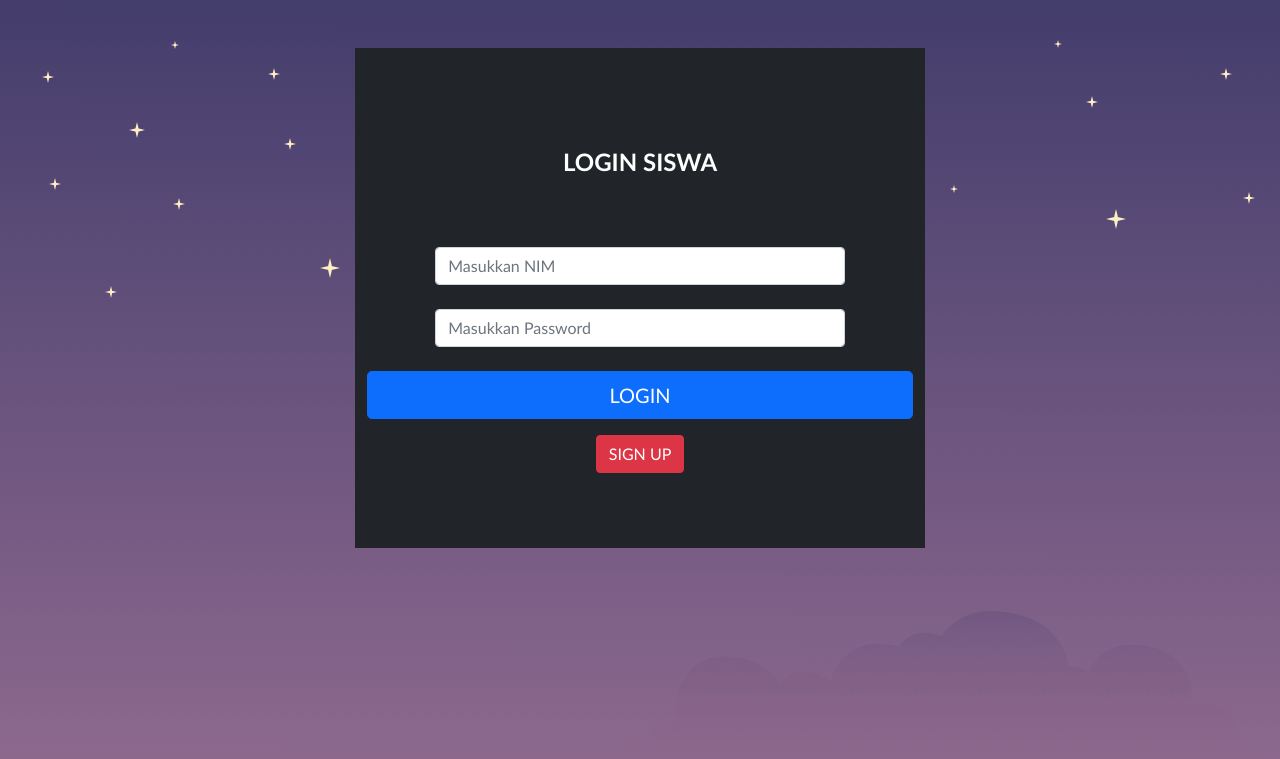
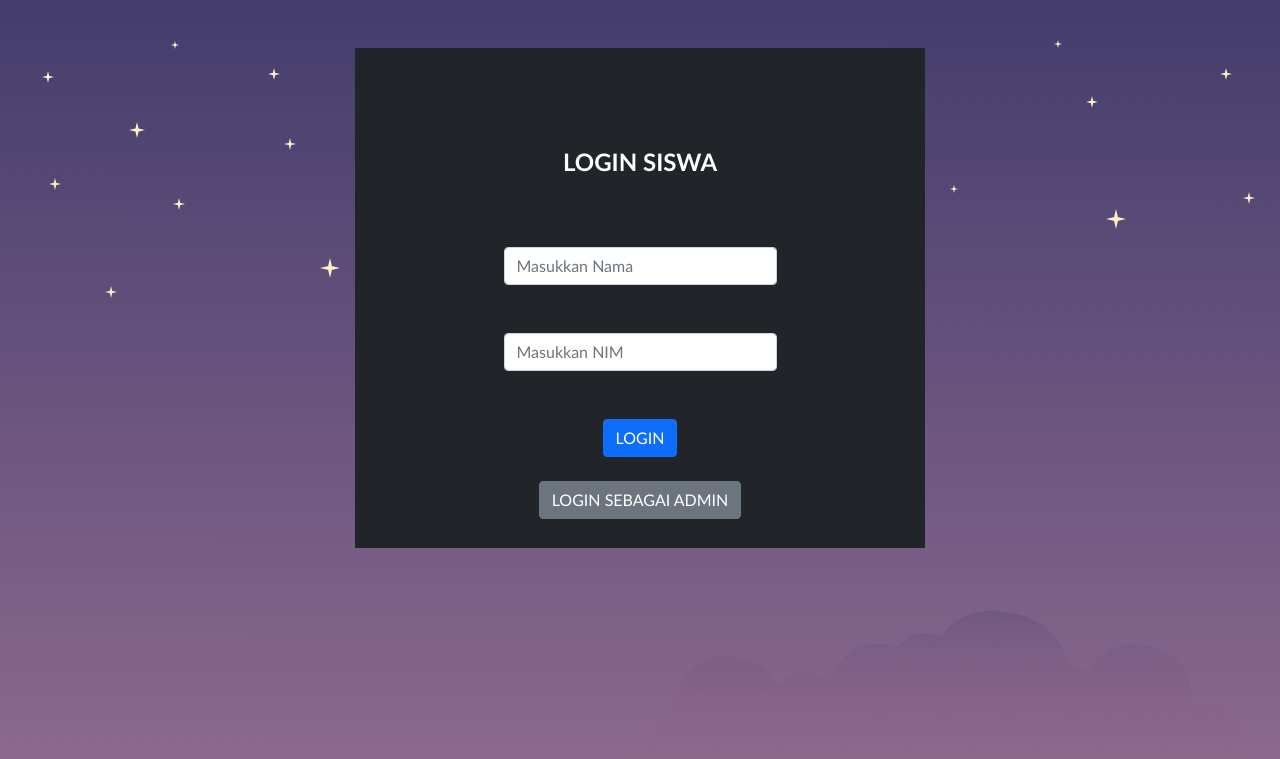
Before and after one commit to SINDIAYU9/WEB-CRUD, a PHP site: page /login_siswa.php in a window 1280 px wide. Shown: the top 759 px of the page. Run offline with PHP 8.4, Linux system fonts and the light colour scheme.

Commit message:
Update login_siswa.php
fix login login berdasarkan nama dan nim

```diff
--- a/WebCRUD-main/login_siswa.php
+++ b/WebCRUD-main/login_siswa.php
@@ -8,12 +8,11 @@ if (isset($_SESSION['siswa_login'])) {
 
 // Memanggil atau membutuhkan file function.php
 require 'function.php';
-include "koneksi.php";
 
 // Jika tombol login diklik
 if (isset($_POST['login'])) {
+    $nama = $_POST['nama'];
     $nim = $_POST['nim'];
-    $password = md5($_POST['password']); // Gunakan md5 untuk password
 
     // Mengambil data siswa berdasarkan nim
     $result = mysqli_query($koneksi, "SELECT * FROM siswa WHERE nim = '$nim'");
@@ -32,8 +31,8 @@ if (isset($_POST['login'])) {
         $error = true;
     }
 }
+?>
 
-?>
 
 <!DOCTYPE html>
 <html lang="en">
@@ -51,7 +50,7 @@ if (isset($_POST['login'])) {
      <!-- My CSS -->
      <link rel="stylesheet" href="css/login.css">
 
-    <title>Form Login Siswa</title>
+     <title>Login Siswa</title>
 </head>
 
 <body background="img/bg/bck.png">
@@ -60,29 +59,21 @@ if (isset($_POST['login'])) {
           <div class="row my-5">
                <div class="col-md-6 text-center login bg-dark">
                     <h4 class="fw-bold" style="color: white;">Login Siswa</h4>
-                <!-- Pesan error jika login gagal -->
+                    <!-- Ini Error jika tidak bisa login -->
                     <?php if (isset($error)) : ?>
-                <div class="alert alert-danger" role="alert">
-                    NIM atau Password salah!
-                </div>
+                    <?php echo '<script>alert("Nama atau NIM Salah!");</script>'; ?>
                     <?php endif; ?>
                     <form action="" method="post">
                          <div class="form-group user">
-                        <input type="text" class="form-control w-75 mx-auto" placeholder="Masukkan NIM"
-                            name="nim" autocomplete="off" required>
+                              <input type="text" class="form-control w-50" placeholder="Masukkan Nama" name="nama" autocomplete="off" required>
                          </div>
-                    <div class="form-group my-4">
-                        <input type="password" class="form-control w-75 mx-auto" placeholder="Masukkan Password"
-                            name="password" autocomplete="off" required>
+                         <div class="form-group my-5">
+                              <input type="text" class="form-control w-50" placeholder="Masukkan NIM" name="nim" autocomplete="off" required>
                          </div>
-                    <div class="d-grid gap-2">
-                        <button class="btn btn-primary btn-lg text-uppercase" type="submit" name="login">Login</button>
-                    </div>
-                    <div class="text-center mt-3">
-                        <a href="registrasi_siswa.php" class="btn btn-danger text-uppercase"><i
-                                class="bi bi-pencil-square"></i> Sign Up</a>
-                    </div>
+                         <button class="btn btn-primary text-uppercase" type="submit" name="login">Login</button>
                     </form>
+                    <br>
+                    <a href="login.php" class="btn btn-secondary text-uppercase">Login sebagai Admin</a>
                </div>
           </div>
      </div>
```
Lines whose indentation alone changed are shown as unchanged.
